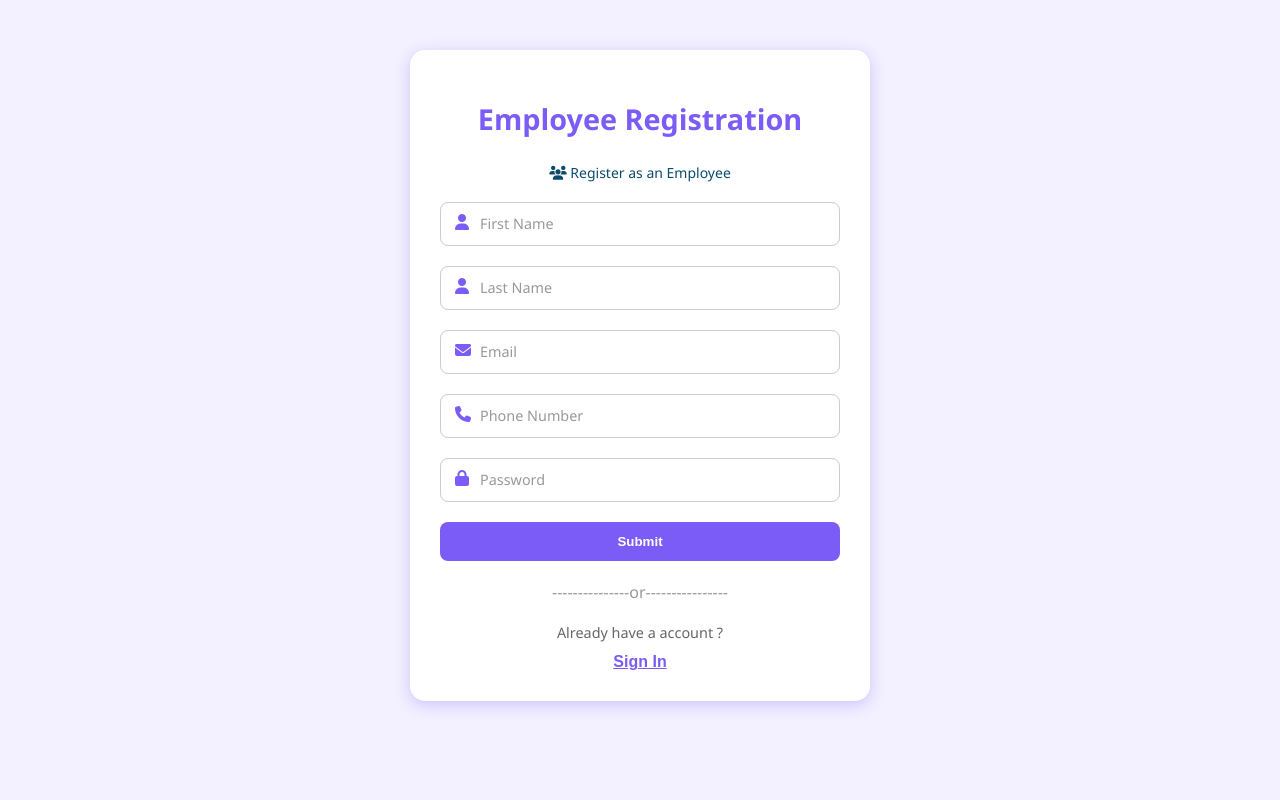
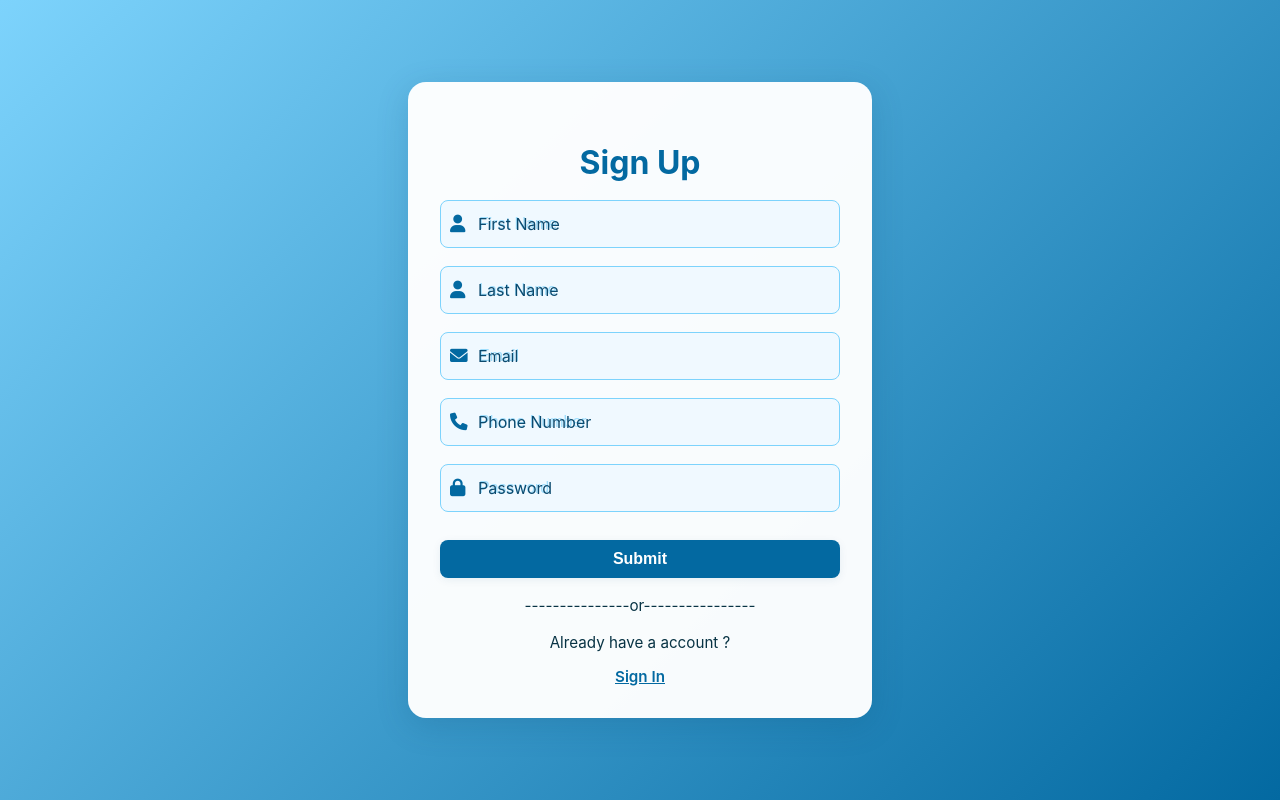
Before and after one commit to BigHero006/Inventory-OrderManagement, a PHP site: page /Signup.php in a window 1280 px wide. Run offline with PHP 8.4, Linux system fonts and the light colour scheme.

Commit message:
last change

```diff
--- a/Signup.php
+++ b/Signup.php
@@ -37,51 +37,48 @@ if ($_SERVER['REQUEST_METHOD'] === "POST") {
 <head>
     <meta charset="UTF-8">
     <meta name="viewport" content="width=device-width, initial-scale=1.0">
-    <title>Employee Registration</title>
-    <link rel="stylesheet" href="https://cdnjs.cloudflare.com/ajax/libs/font-awesome/6.7.2/css/all.min.css">
-    <link rel="stylesheet" href="style.css">
+    <title>Sign Up</title>
+    <link rel="stylesheet" href="https://cdnjs.cloudflare.com/ajax/libs/font-awesome/6.0.0-beta3/css/all.min.css">
+    <link rel="stylesheet" href="auth-style.css">
 </head>
 <body>
         <div class="container" id="signup">
-        <h1 class="form-title">Employee Registration</h1>
-        <p style="text-align: center; margin-bottom: 20px; color: #0c4a6e; font-size: 14px;">
-            <i class="fas fa-users"></i> Register as an Employee
-        </p>
+        <h1 class="form-title">Sign Up</h1>
         <form method="post" action="Signup.php">
             <div class="input-group">
                 <i class="fas fa-user"></i>
-                <input type="text" name="fName" id="fName" placeholder="" required>
-                <label for="fname">First Name</label>
+                <input type="text" name="fName" id="fName" placeholder="First Name" required>
+                <label for="fName">First Name</label>
             </div>
             <div class="input-group">
                 <i class="fas fa-user"></i>
-                <input type="text" name="lName" id="lName" placeholder="" required>
-                <label for="lname">Last Name</label>
+                <input type="text" name="lName" id="lName" placeholder="Last Name" required>
+                <label for="lName">Last Name</label>
             </div>
             <div class="input-group">
                 <i class="fas fa-envelope"></i>
-                <input type="email" name="email" id="email" placeholder="" required>
+                <input type="email" name="email" id="email" placeholder="Email" required>
                 <label for="email">Email</label>
             </div>
                 <div class="input-group">
                 <i class="fas fa-phone"></i>
-                <input type="tel" name="phonenumber" id="phonenumber" placeholder="" required>
+                <input type="tel" name="phonenumber" id="phonenumber" placeholder="Phone Number" required>
                 <label for="phonenumber">Phone Number</label>
             </div>
             <div class="input-group">
                 <i class="fas fa-lock"></i>
-                <input type="password" name="password" id="password" placeholder="" required>
+                <input type="password" name="password" id="password" placeholder="Password" required>
                 <label for="password">Password</label>
             </div>
             <input type="submit" class="btn" value="Submit" name="register">
         </form>
         <p class="or">
             ---------------or----------------
-             </p>
-            <div class="links">
-                <p>Already have a account ?</p>
-                <button id="signInButton" onclick="window.location.href='Signin.php'">Sign In</button>
-            </div>
+        </p>
+        <div class="links">
+            <p>Already have a account ?</p>
+            <a href="Signin.php" style="color:#0369a1;text-decoration:underline;font-weight:600;">Sign In</a>
+        </div>
     </div>
 </body>
 </html>
--- /dev/null
+++ b/auth-style.css
@@ -0,0 +1,120 @@
+body {
+    background: linear-gradient(135deg, #7dd3fc 0%, #0369a1 100%);
+    min-height: 100vh;
+    font-family: 'Inter', Arial, sans-serif;
+    margin: 0;
+    display: flex;
+    align-items: center;
+    justify-content: center;
+}
+.container {
+    background: rgba(255,255,255,0.97);
+    border-radius: 18px;
+    box-shadow: 0 8px 32px rgba(12,74,110,0.18);
+    padding: 40px 32px 32px 32px;
+    max-width: 400px;
+    width: 100%;
+    margin: 40px auto;
+}
+.form-title {
+    color: #0369a1;
+    font-size: 2rem;
+    font-weight: 700;
+    margin-bottom: 18px;
+    text-align: center;
+}
+.input-group {
+    position: relative;
+    margin-bottom: 18px;
+}
+.input-group i {
+    position: absolute;
+    left: 10px;
+    top: 50%;
+    transform: translateY(-50%);
+    color: #0369a1;
+    font-size: 1.1rem;
+}
+.input-group input {
+    width: 100%;
+    padding: 14px 12px 14px 38px;
+    border: 1px solid #7dd3fc;
+    border-radius: 8px;
+    font-size: 1rem;
+    background: #f0f9ff;
+    color: #083344;
+    outline: none;
+    transition: border-color 0.2s;
+    box-sizing: border-box;
+}
+.input-group input::placeholder {
+    color: #7dd3fc;
+    opacity: 0.7;
+    font-size: 1rem;
+}
+.input-group label {
+    position: absolute;
+    left: 38px;
+    top: 14px;
+    background: transparent;
+    color: #0c4a6e;
+    font-size: 1rem;
+    pointer-events: none;
+    transition: 0.2s;
+}
+.input-group input:focus + label,
+.input-group input:not(:placeholder-shown) + label {
+    top: -10px;
+    left: 10px;
+    font-size: 0.85rem;
+    color: #0369a1;
+    background: #fff;
+    padding: 0 4px;
+}
+.btn {
+    background: #0369a1;
+    color: #fff;
+    border: none;
+    border-radius: 8px;
+    padding: 10px 0;
+    width: 100%;
+    font-size: 1rem;
+    font-weight: 600;
+    cursor: pointer;
+    margin-top: 10px;
+    box-shadow: 0 2px 8px rgba(12,74,110,0.08);
+    transition: background 0.2s;
+}
+.btn:hover {
+    background: #0284c7;
+}
+.links, .or, .recover {
+    text-align: center;
+    color: #083344;
+    font-size: 0.95rem;
+    margin-top: 18px;
+}
+.links button {
+    background: #7dd3fc;
+    color: #0369a1;
+    border: none;
+    border-radius: 8px;
+    padding: 8px 18px;
+    font-size: 1rem;
+    font-weight: 600;
+    cursor: pointer;
+    margin-top: 8px;
+    box-shadow: 0 2px 8px rgba(12,74,110,0.08);
+    transition: background 0.2s;
+}
+.links button:hover {
+    background: #0369a1;
+    color: #fff;
+}
+.recover a {
+    color: #0284c7;
+    text-decoration: none;
+}
+.recover a:hover {
+    text-decoration: underline;
+}
```
Also changed, not shown: Signin.php (+4 -4 lines).
